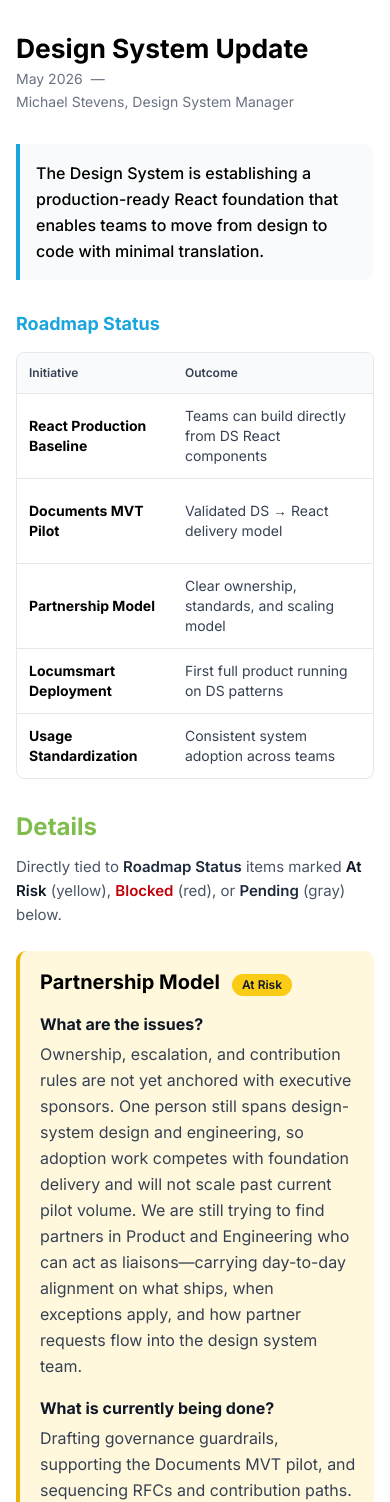
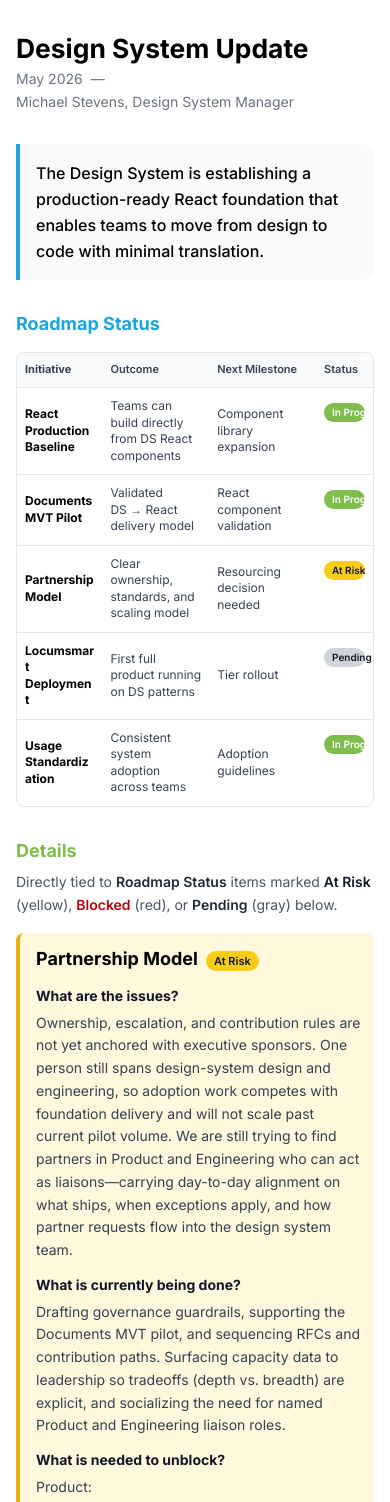
Before and after one commit to mich8060/executive-summary, a React (Vite) app: page / in a window 390 px wide. Shown: the top 1502 px of the page. Built offline with nearby package versions, Linux system fonts and the light colour scheme.

Commit message:
Making the page mobile friendly

```diff
--- a/src/app/components/ExecutiveOnePager.tsx
+++ b/src/app/components/ExecutiveOnePager.tsx
@@ -33,20 +33,27 @@ export default function ExecutiveOnePager() {
           <div className="mb-4 text-lg font-bold leading-snug tracking-normal text-[#1BA5DE] sm:mb-5 sm:text-xl sm:leading-normal md:mb-6 md:text-2xl lg:text-[24px] lg:leading-[32px]">
             Roadmap Status
           </div>
-          <div className="overflow-x-auto overflow-hidden rounded-lg border border-gray-200 sm:rounded-[12px]">
-            <table className="w-full min-w-[600px] sm:min-w-[680px] md:min-w-[720px]">
+          <div className="overflow-hidden rounded-lg border border-gray-200 sm:rounded-[12px]">
+            <div className="max-w-full min-w-0 touch-pan-x overflow-x-auto overscroll-x-contain [-webkit-overflow-scrolling:touch] md:overflow-x-visible">
+              <table className="w-full min-w-0 table-fixed text-balance md:min-w-[720px] md:table-auto">
+                <colgroup>
+                  <col className="w-[24%] md:w-auto" />
+                  <col className="w-[30%] md:w-auto" />
+                  <col className="w-[30%] md:w-auto" />
+                  <col className="w-[16%] md:w-auto" />
+                </colgroup>
                 <thead className="bg-gray-50">
                   <tr>
-                  <th className="px-3 py-3 text-left text-xs font-bold font-semibold text-gray-700 sm:px-4 sm:py-3.5 sm:text-sm md:px-6 md:py-4 md:text-[14px]">
+                    <th className="px-2 py-2.5 text-left text-[11px] font-bold leading-tight text-gray-700 sm:px-4 sm:py-3.5 sm:text-sm md:px-6 md:py-4 md:text-[14px]">
                       Initiative
                     </th>
-                  <th className="px-3 py-3 text-left text-xs font-semibold text-gray-700 sm:px-4 sm:py-3.5 sm:text-sm md:px-6 md:py-4 md:text-[14px]">
+                    <th className="px-2 py-2.5 text-left text-[11px] font-semibold leading-tight text-gray-700 sm:px-4 sm:py-3.5 sm:text-sm md:px-6 md:py-4 md:text-[14px]">
                       Outcome
                     </th>
-                  <th className="px-3 py-3 text-left text-xs font-semibold text-gray-700 sm:px-4 sm:py-3.5 sm:text-sm md:px-6 md:py-4 md:text-[14px]">
+                    <th className="px-2 py-2.5 text-left text-[11px] font-semibold leading-tight text-gray-700 sm:px-4 sm:py-3.5 sm:text-sm md:px-6 md:py-4 md:text-[14px]">
                       Next Milestone
                     </th>
-                  <th className="px-3 py-3 text-left text-xs font-semibold text-gray-700 sm:px-4 sm:py-3.5 sm:text-sm md:px-6 md:py-4 md:text-[14px]">
+                    <th className="px-2 py-2.5 text-left text-[11px] font-semibold leading-tight text-gray-700 sm:px-4 sm:py-3.5 sm:text-sm md:px-6 md:py-4 md:text-[14px]">
                       Status
                     </th>
                   </tr>
@@ -57,18 +64,18 @@ export default function ExecutiveOnePager() {
                       key={i}
                       className="border-t border-gray-200"
                     >
-                    <td className="px-3 py-3 text-sm font-bold text-black sm:px-4 sm:py-4 sm:text-base md:px-6 md:py-5 md:text-[16px]">
+                      <td className="break-words px-2 py-2.5 text-xs font-bold leading-snug text-black sm:px-4 sm:py-4 sm:text-base sm:leading-normal md:px-6 md:py-5 md:text-[16px]">
                         {row.initiative}
                       </td>
-                    <td className="px-3 py-3 text-sm text-gray-700 sm:px-4 sm:py-4 sm:text-base md:px-6 md:py-5 md:text-[16px]">
+                      <td className="break-words px-2 py-2.5 text-xs leading-snug text-gray-700 sm:px-4 sm:py-4 sm:text-base sm:leading-normal md:px-6 md:py-5 md:text-[16px]">
                         {row.outcome}
                       </td>
-                    <td className="px-3 py-3 text-sm text-gray-700 sm:px-4 sm:py-4 sm:text-base md:px-6 md:py-5 md:text-[16px]">
+                      <td className="break-words px-2 py-2.5 text-xs leading-snug text-gray-700 sm:px-4 sm:py-4 sm:text-base sm:leading-normal md:px-6 md:py-5 md:text-[16px]">
                         {row.milestone}
                       </td>
-                    <td className="px-3 py-3 text-right sm:px-4 sm:py-4 md:px-6 md:py-5">
+                      <td className="px-2 py-2.5 text-right align-top sm:px-4 sm:py-4 md:px-6 md:py-5">
                         <span
-                        className={`inline-block whitespace-nowrap rounded-full px-2.5 py-0.5 text-center text-xs font-semibold sm:px-3 sm:py-1 sm:text-[13px] md:px-[12px] md:py-[4px] md:text-[14px] ${row.statusTextClass ?? "text-white"}`}
+                          className={`inline-block max-w-full whitespace-nowrap rounded-full px-2 py-0.5 text-center text-[10px] font-semibold sm:px-3 sm:py-1 sm:text-[13px] md:px-[12px] md:py-[4px] md:text-[14px] ${row.statusTextClass ?? "text-white"}`}
                           style={{
                             backgroundColor: row.statusColor,
                           }}
@@ -80,6 +87,7 @@ export default function ExecutiveOnePager() {
                   ))}
               </tbody>
             </table>
+            </div>
           </div>
         </div>
 
@@ -326,9 +334,9 @@ export default function ExecutiveOnePager() {
               <a
                 key={i}
                 href={item.href}
-                className="flex w-full items-start justify-between gap-[12px] bg-gradient-to-br from-[#1BA5DE]/5 to-[#1BA5DE]/10 border-2 border-[#1BA5DE]/20 rounded-[12px] p-[24px] hover:border-[#1BA5DE] hover:shadow-lg transition-all duration-200"
+                className="flex w-full items-start justify-between gap-3 rounded-lg border-2 border-[#1BA5DE]/20 bg-gradient-to-br from-[#1BA5DE]/5 to-[#1BA5DE]/10 p-4 transition-all duration-200 hover:border-[#1BA5DE] hover:shadow-lg sm:gap-[12px] sm:rounded-[12px] sm:p-5 md:p-6"
               >
-                <div className="text-[16px] leading-[24px] text-black font-semibold">
+                <div className="text-sm font-semibold leading-snug text-black sm:text-base sm:leading-normal md:text-[16px] md:leading-[24px]">
                   {item.text}
                 </div>
                 <svg
@@ -352,12 +360,12 @@ export default function ExecutiveOnePager() {
         </div>
 
         {/* Contact */}
-        <div className="mt-[32px] text-[14px] text-gray-600 italic">
+        <div className="mt-6 text-xs italic leading-relaxed text-gray-600 sm:mt-8 sm:text-sm md:mt-[32px] md:text-[14px]">
           *Questions? Contact Michael Stevens or Aaron Tate, Director of UX Experience Design.
         </div>
 
         {/* Footer */}
-        <div className="mt-[60px] text-right text-[14px] font-semibold text-gray-400">
+        <div className="mt-8 text-right text-xs font-semibold text-gray-400 sm:mt-12 sm:text-sm md:mt-[60px] md:text-[14px]">
           CHG Healthcare
         </div>
       </div>
--- a/src/app/components/RoadmapLinkedRisks.tsx
+++ b/src/app/components/RoadmapLinkedRisks.tsx
@@ -10,18 +10,18 @@ type Props = {
 function LocumsmartPendingDetail() {
   return (
     <div
-      className="rounded-[10px] border-l-[4px] border-[#9CA3AF] bg-[#D1D5DB]/25 pl-[20px] pr-[16px] py-[16px]"
+      className="rounded-lg border-l-[4px] border-[#9CA3AF] bg-[#D1D5DB]/25 py-3 pl-4 pr-3 sm:rounded-[10px] sm:py-4 sm:pl-5 sm:pr-4 md:py-4 md:pl-5 md:pr-4"
       data-pending-detail="locumsmart"
     >
-      <div className="mb-[12px] flex flex-wrap items-baseline gap-[12px] gap-y-[6px]">
-        <h3 className="text-[20px] font-bold text-black">
+      <div className="mb-2 flex flex-wrap items-baseline gap-2 gap-y-1 sm:mb-3 sm:gap-3 md:mb-[12px] md:gap-[12px]">
+        <h3 className="text-lg font-bold text-black sm:text-xl md:text-[20px]">
           Locumsmart Deployment
         </h3>
-        <span className="inline-block shrink-0 whitespace-nowrap rounded-full bg-[#D1D5DB] px-[10px] py-[2px] text-[12px] font-semibold text-gray-900">
+        <span className="inline-block shrink-0 whitespace-nowrap rounded-full bg-[#D1D5DB] px-2 py-0.5 text-[11px] font-semibold text-gray-900 sm:px-[10px] sm:py-[2px] sm:text-[12px]">
           Pending
         </span>
       </div>
-      <p className="text-[16px] leading-[26px] text-gray-700">
+      <p className="text-sm leading-relaxed text-gray-700 sm:text-base sm:leading-relaxed md:text-[16px] md:leading-[26px]">
         We are working with cross-functional (XFN) partners to prioritize the
         Locumsmart refactoring. Full deployment on design-system patterns stays
         pending until that work is sequenced alongside other product
@@ -39,10 +39,10 @@ export function RoadmapLinkedRisks({ rows, className = "" }: Props) {
     return (
       <div className={`print:break-inside-avoid ${className}`}>
         <div>
-          <div className="mb-[12px] text-[24px] font-bold leading-[32px] tracking-normal text-[#7FBD4D]">
+          <div className="mb-2 text-lg font-bold leading-snug tracking-normal text-[#7FBD4D] sm:mb-3 sm:text-xl md:mb-[12px] md:text-2xl lg:text-[24px] lg:leading-[32px]">
             Details
           </div>
-          <p className="mb-[24px] text-[15px] leading-[24px] text-gray-600">
+          <p className="mb-4 text-sm leading-relaxed text-gray-600 sm:mb-5 sm:text-[15px] sm:leading-normal md:mb-6 md:leading-[24px]">
             Context for{" "}
             <span className="font-semibold text-gray-800">Roadmap Status</span>{" "}
             items that need more than the table shows.
@@ -56,10 +56,10 @@ export function RoadmapLinkedRisks({ rows, className = "" }: Props) {
   return (
     <div className={`print:break-inside-avoid ${className}`}>
       <div>
-        <div className="text-[24px] font-bold leading-[32px] tracking-normal text-[#7FBD4D] mb-[12px]">
+        <div className="mb-2 text-lg font-bold leading-snug tracking-normal text-[#7FBD4D] sm:mb-3 sm:text-xl md:mb-[12px] md:text-2xl lg:text-[24px] lg:leading-[32px]">
           Details
         </div>
-        <p className="text-[15px] leading-[24px] text-gray-600 mb-[24px]">
+        <p className="mb-4 text-sm leading-relaxed text-gray-600 sm:mb-5 sm:text-[15px] sm:leading-normal md:mb-6 md:leading-[24px]">
           Directly tied to{" "}
           <span className="font-semibold text-gray-800">Roadmap Status</span>{" "}
           items marked{" "}
@@ -69,7 +69,7 @@ export function RoadmapLinkedRisks({ rows, className = "" }: Props) {
           below.
         </p>
 
-        <div className="space-y-[28px]">
+        <div className="space-y-5 sm:space-y-6 md:space-y-[28px]">
           {riskRows.map((row) => {
             const isBlocked = row.status === "Blocked";
             const accent = isBlocked
@@ -79,14 +79,14 @@ export function RoadmapLinkedRisks({ rows, className = "" }: Props) {
             return (
               <div
                 key={row.initiative}
-                className={`rounded-[10px] border-l-[4px] pl-[20px] pr-[16px] py-[16px] ${accent}`}
+                className={`rounded-lg border-l-[4px] py-3 pl-4 pr-3 sm:rounded-[10px] sm:py-4 sm:pl-5 sm:pr-4 md:py-4 md:pl-5 md:pr-4 ${accent}`}
               >
-                <div className="flex flex-wrap items-baseline gap-[12px] gap-y-[6px] mb-[14px]">
-                  <h3 className="text-[20px] font-bold text-black">
+                <div className="mb-3 flex flex-wrap items-baseline gap-2 gap-y-1 sm:mb-3.5 sm:gap-3 md:mb-[14px] md:gap-[12px]">
+                  <h3 className="text-lg font-bold text-black sm:text-xl md:text-[20px]">
                     {row.initiative}
                   </h3>
                   <span
-                    className={`inline-block shrink-0 whitespace-nowrap rounded-full px-[10px] py-[2px] text-[12px] font-semibold ${
+                    className={`inline-block shrink-0 whitespace-nowrap rounded-full px-2 py-0.5 text-[11px] font-semibold sm:px-[10px] sm:py-[2px] sm:text-[12px] ${
                       row.statusTextClass ?? "text-white"
                     }`}
                     style={{ backgroundColor: row.statusColor }}
@@ -96,9 +96,9 @@ export function RoadmapLinkedRisks({ rows, className = "" }: Props) {
                 </div>
 
                 {row.riskDetail ? (
-                  <dl className="space-y-[16px] text-[16px] leading-[26px] text-gray-700">
+                  <dl className="space-y-3 text-sm leading-relaxed text-gray-700 sm:space-y-4 sm:text-base sm:leading-relaxed md:space-y-[16px] md:text-[16px] md:leading-[26px]">
                     <div>
-                      <dt className="font-bold text-gray-900 mb-[4px]">
+                      <dt className="mb-1 font-bold text-gray-900 sm:mb-1.5 md:mb-[4px]">
                         What are the issues?
                       </dt>
                       <dd className="whitespace-pre-line">
@@ -106,7 +106,7 @@ export function RoadmapLinkedRisks({ rows, className = "" }: Props) {
                       </dd>
                     </div>
                     <div>
-                      <dt className="font-bold text-gray-900 mb-[4px]">
+                      <dt className="mb-1 font-bold text-gray-900 sm:mb-1.5 md:mb-[4px]">
                         What is currently being done?
                       </dt>
                       <dd className="whitespace-pre-line">
@@ -114,7 +114,7 @@ export function RoadmapLinkedRisks({ rows, className = "" }: Props) {
                       </dd>
                     </div>
                     <div>
-                      <dt className="font-bold text-gray-900 mb-[4px]">
+                      <dt className="mb-1 font-bold text-gray-900 sm:mb-1.5 md:mb-[4px]">
                         What is needed to unblock?
                       </dt>
                       <dd className="whitespace-pre-line">
```
Lines whose indentation alone changed are shown as unchanged.
